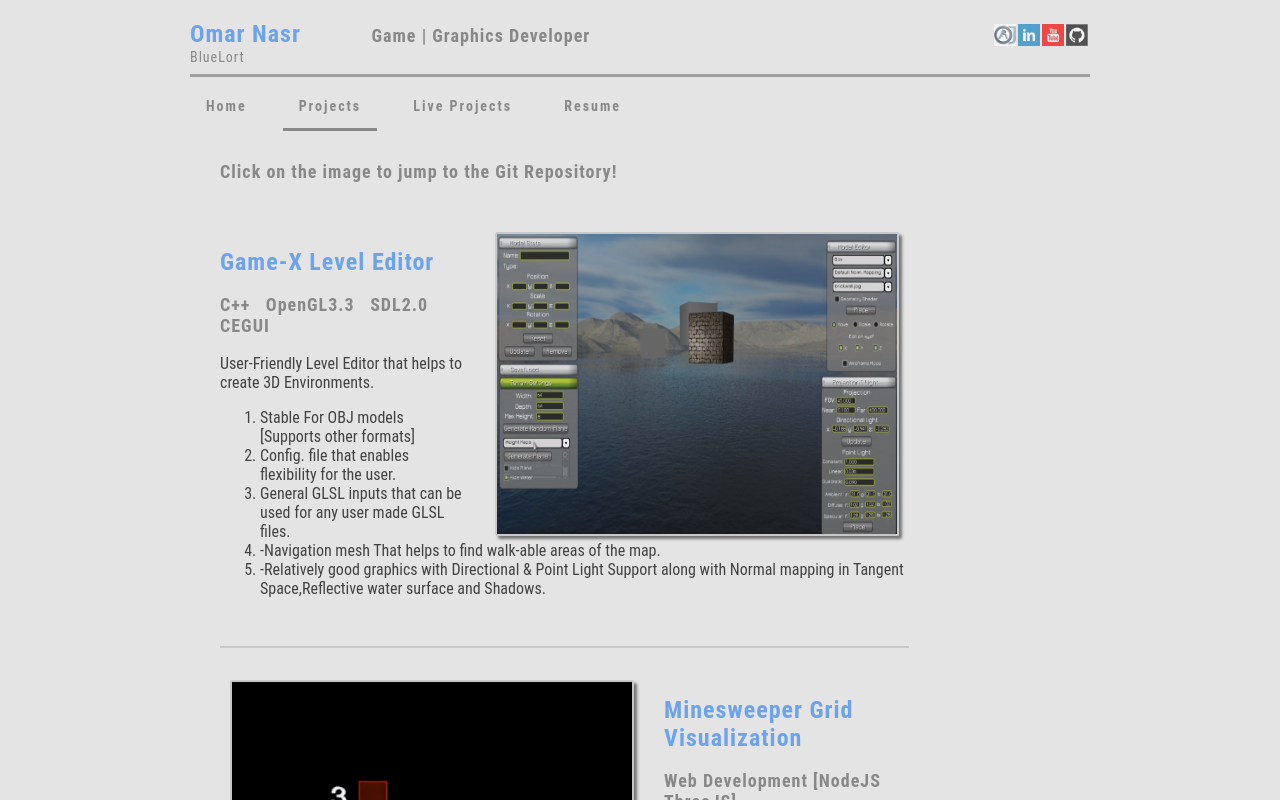
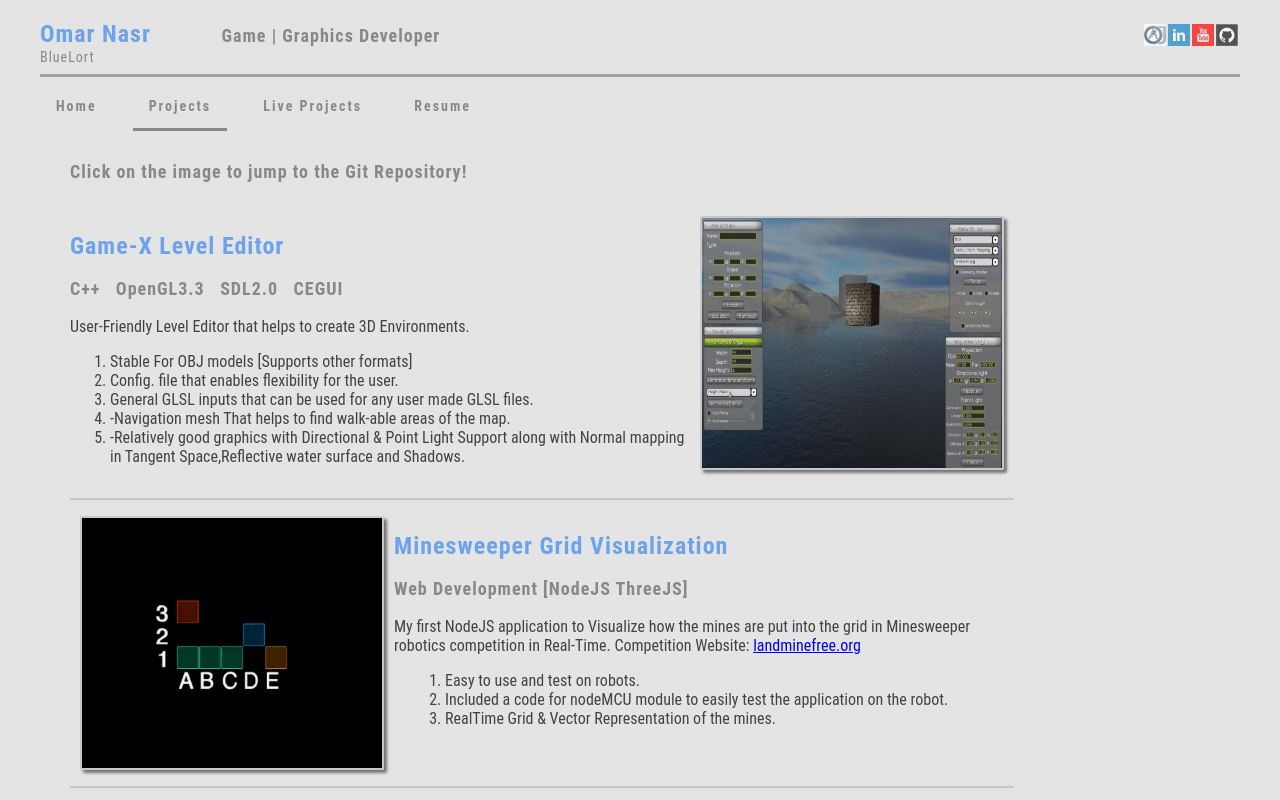
Before and after one commit to BlueLort/Profile, a website: page index.html in a window 1280 px wide. Both pictures are taken after a click on the link "Projects". Shown: the top 800 px of the page. Drawn offline with Linux system fonts and the light colour scheme.

Commit message:
updating CSS

```diff
--- a/css/home.css
+++ b/css/home.css
@@ -3,7 +3,7 @@ body {
 }
 
 #profile {
-    width: 900px;
+    width: 1200px;
     margin-left: auto;
     margin-right: auto;
     padding-bottom: 64px;
@@ -130,7 +130,7 @@ div .video iframe{
 
     img.img_resume {
 
-        margin-right: 30px;
+        margin-right: 10px;
         float: left;
         margin-left: 10px;
         border: 2px solid #c8c8c9;
@@ -146,23 +146,23 @@ div .video iframe{
     .projects{
         margin-right: auto;
         margin-left: auto;
-        padding-top: 32px;
+        padding-top: 16px;
         float: left;
-        padding-bottom: 32px;
+        padding-bottom: 16px;
         width: 85%;
         border-bottom: 2px solid #c8c8c9;
     }
     .projects .img_resume{
-        width: 400px;
-        height: 300px;
+        width: 300px;
+        height: 250px;
     }
     .projects:nth-of-type(odd) .img_resume{
         float: right;
         margin-right: 10px;
-        margin-left: 30px;
+        margin-left: 10px;
     }
     .projects:nth-of-type(even) ol{
-      padding-left:475px;
+      padding-left:375px;
     }
     .technologyUsed{
         margin-right: 20px;
```
